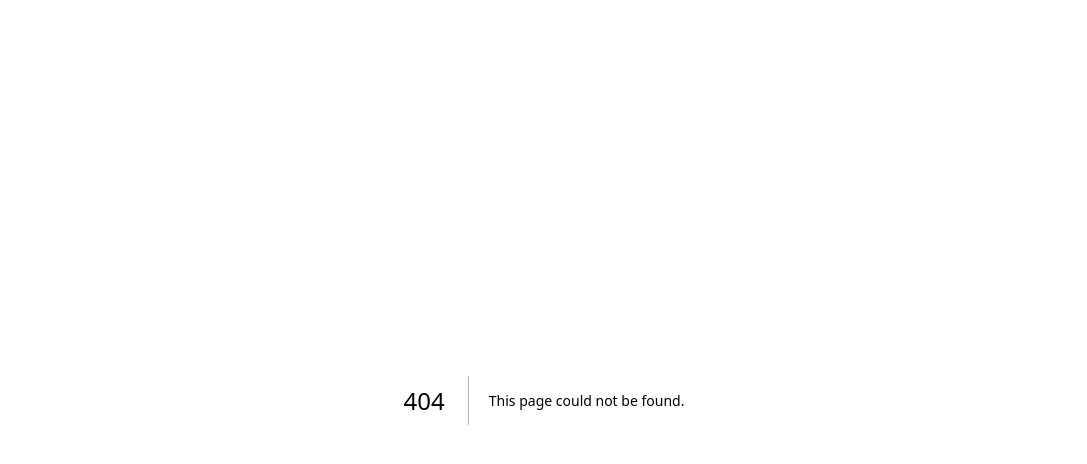
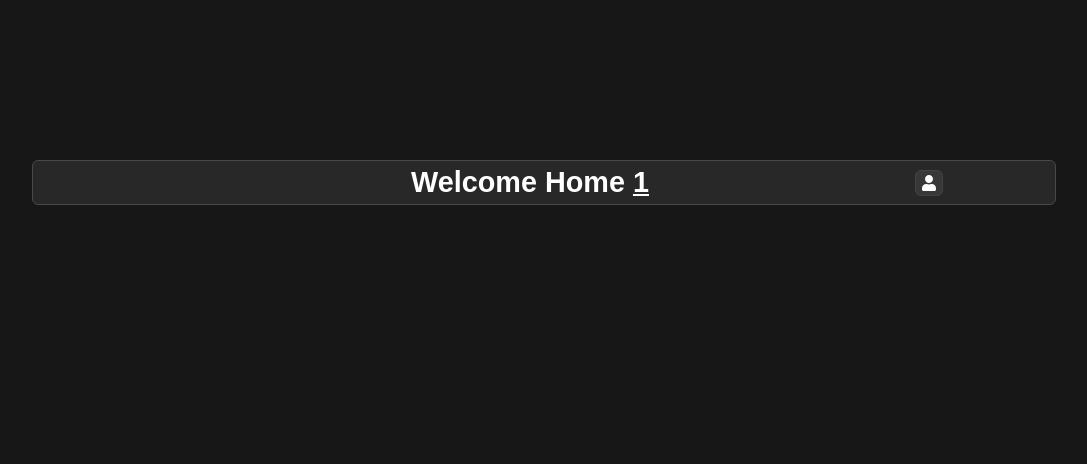
Before and after one commit to RaxPlay/lobn, a Next.js app: page /home/1 in a window 1280 px wide. Before the commit this address had no page. Shown: the top 464 px of the page, without its empty margins (96-1183 px from the left). Built offline with nearby package versions, Linux system fonts and the light colour scheme.

Commit message:
Added home page

```diff
--- a/app/components/page/home-components/home-client-main-component.tsx
+++ b/app/components/page/home-components/home-client-main-component.tsx
@@ -1,13 +1,29 @@
-"use client"
+"use client";
+
+import { redirect } from "next/navigation";
+import { FaUser } from "react-icons/fa";
 
 interface Props {
-  userName: string
+  userName: string;
 }
 
-export default function HomeMainPage() {
+export default function HomeMainPage({ userName }: Props) {
+
+  const goToSettings = () => redirect(`/user-settings/${userName}`)
+
   return (
-    <div>
-      <h1>Welcome Home {}</h1>
+    <div className="flex justify-center">
+      <div id="container" className="mt-40 w-[80%] text-center">
+        <header className="flex items-center justify-center">
+          <h1>
+            Welcome Home <span className="underline">{userName}</span>
+          </h1>
+
+          <button className="relative left-[26%]" onClick={goToSettings}>
+            <FaUser/>
+          </button>
+        </header>
+      </div>
     </div>
-  )
+  );
 }
--- /dev/null
+++ b/app/home/[userName]/page.tsx
@@ -0,0 +1,15 @@
+import HomeMainPage from "@/app/components/page/home-components/home-client-main-component";
+
+type Props = {
+  params: Promise<{userName: string}>
+}
+
+export default async function HomePage({params}: Props) {
+  const { userName } = await params;
+
+  return (
+    <>
+      <HomeMainPage userName={userName}/>
+    </>
+  )
+}
```
